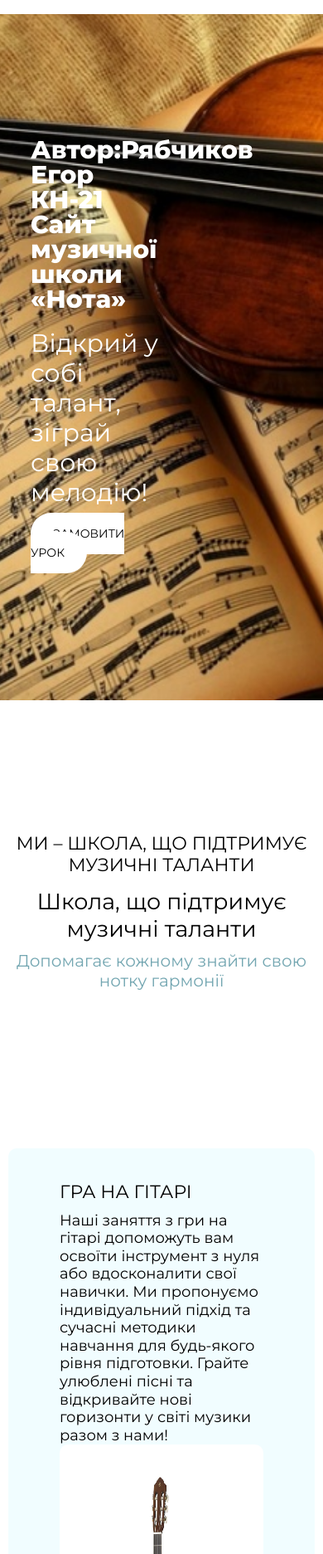
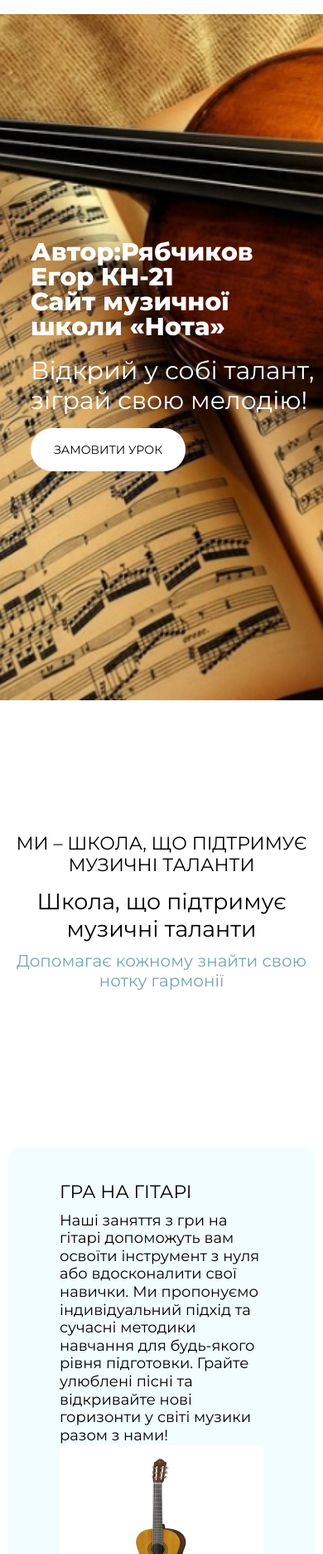
Before and after one commit to stick131/cursovai, a website: page index.html in a window 390 px wide. Shown: the part 127-2000 px from the top of the page at 83% size. Drawn offline with Linux system fonts and the light colour scheme.

Commit message:
усинен баг на адаптации на преший сторинки

```diff
--- a/css/style.css
+++ b/css/style.css
@@ -91,7 +91,7 @@ a {
     border-radius: 4.8em;
     cursor: pointer;
     font-size: 18px;
-    border: none;
+    border: 1px solid transparent;
     transition: .5s all;
 }
 
@@ -158,7 +158,6 @@ a {
 }
 
 .first-screen-container {
-    width: 50%;
     padding-left: 27px;
 }
 
@@ -177,6 +176,7 @@ a {
     margin-bottom: 20px;
     font-size: 30px;
     color: #fff;
+    margin-bottom: 30px;
 }
 
 .info {
@@ -221,7 +221,6 @@ a {
 
 .description-item {
     max-width: 100%;
-    height: 504px;
     display: flex;
     align-items: center;
     background-color: #F1FDFF;
@@ -381,7 +380,6 @@ a {
 
     .description-btn {
         margin: 0 auto;
-        margin-top: 50vh;
     }
 
     .support-block {
@@ -439,6 +437,7 @@ a {
 
     .description-item img {
         width: 100%;
+        height: 200px;
     }
 
     .footer-send img {
@@ -456,14 +455,12 @@ a {
     }
 
     .description-btn {
-        margin-top: 75vh;
     }
 }
 
-@media(max-width: 500px) {
+@media(max-width: 550px) {
     .popup{
         width: 90%;
-        height: 50%;
     }
 
     .popup__text{
```
Also changed, not shown: package.json (added, +20 -0 lines), 1 other file.
